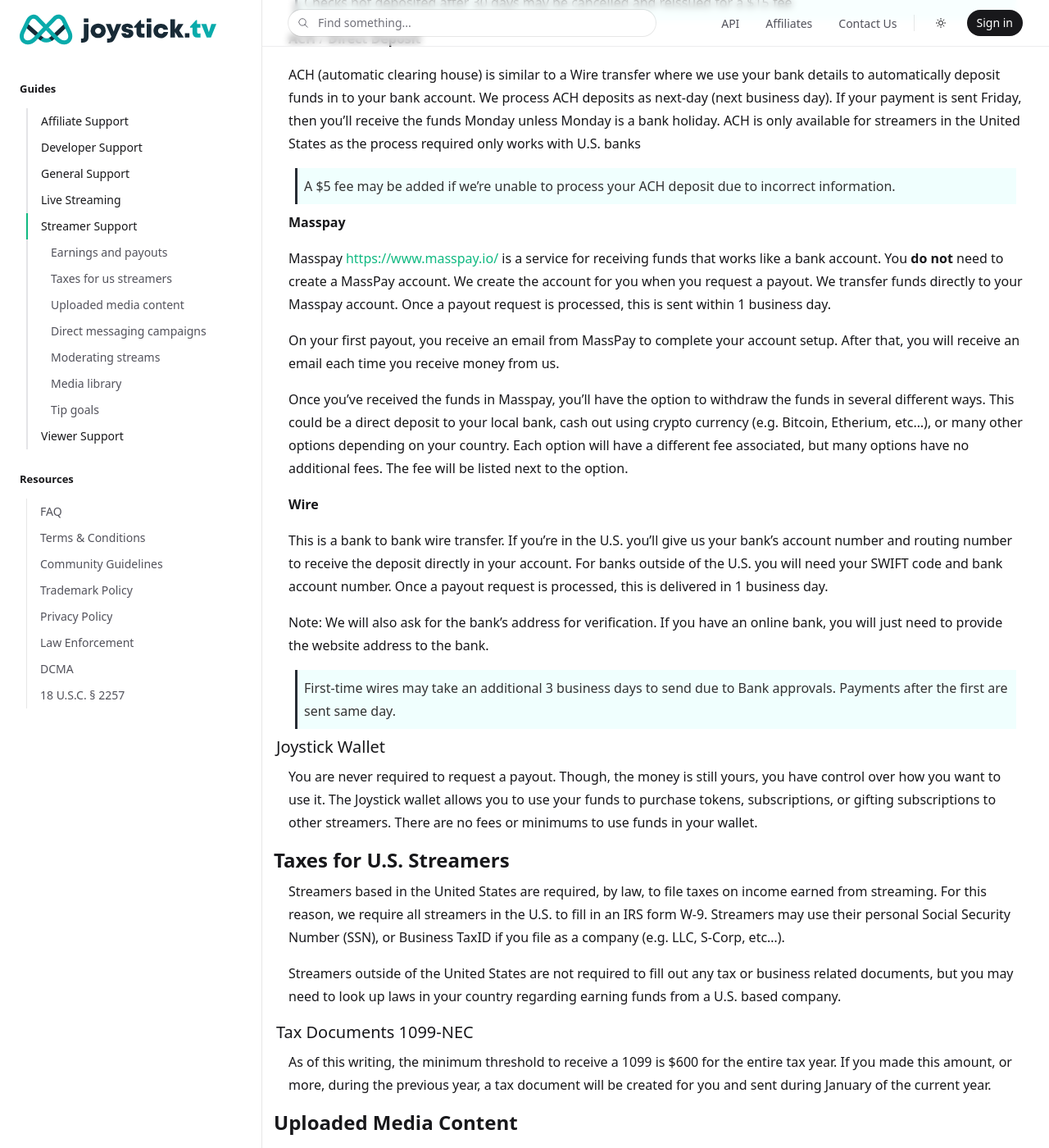
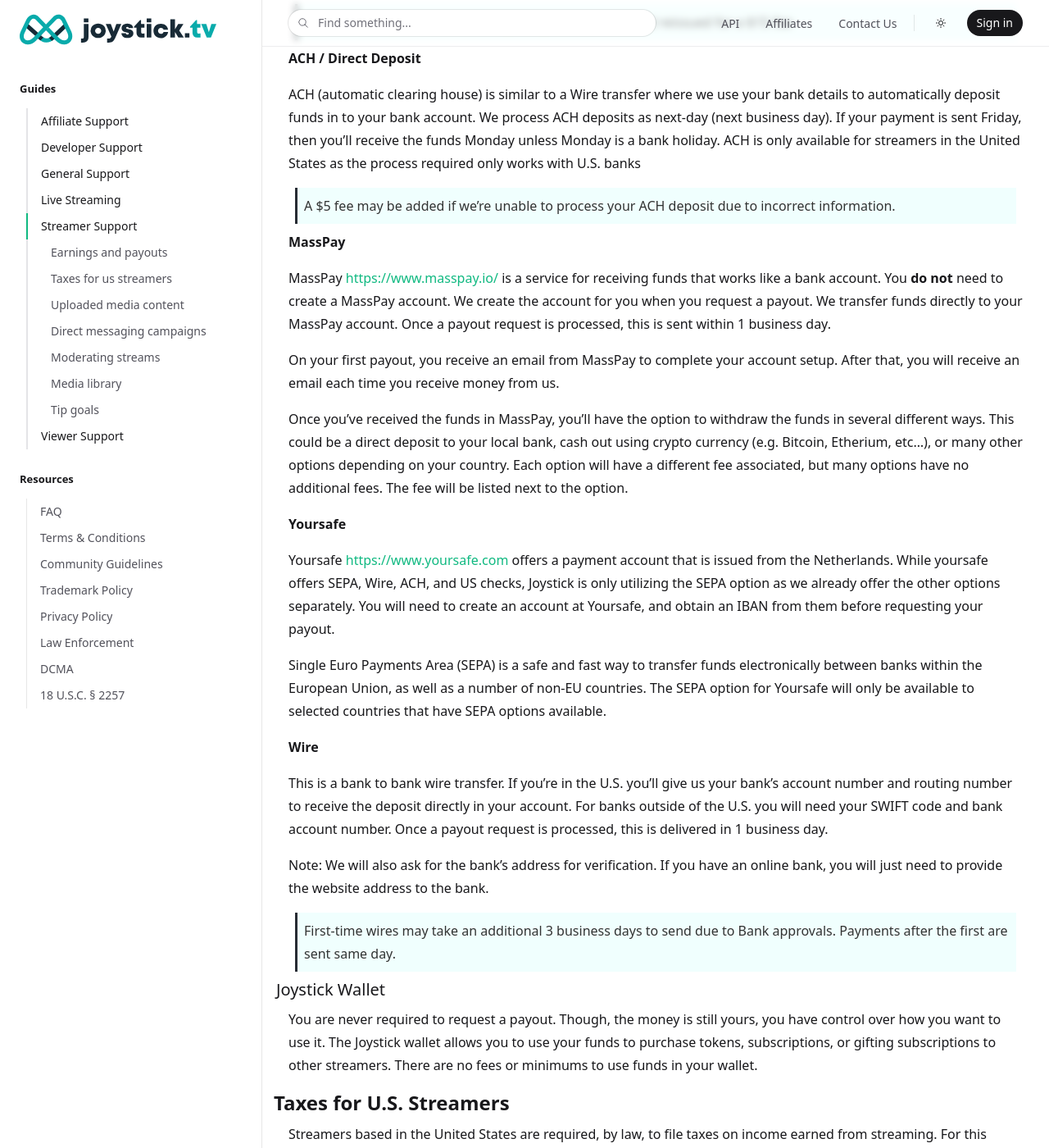
Before and after one commit to joysticktv/joysticktv.github.io, a Jekyll site: the page built from streamer_support.md, in a window 1280 px wide and 1400 px high, scrolled down 1967 px. Shown: the whole window at 82% size. Built offline with Jekyll 4.4.1, drawn with Linux system fonts in a browser that asks for light colours; nearby versions of some CDN libraries; comment, search, counter and statistics services are not loaded; some of the changed text lies outside the part shown.

Commit message:
Adding guides on Yoursafe (#45)

```diff
--- a/streamer_support.md
+++ b/streamer_support.md
@@ -52,7 +52,8 @@
 *Payout Options*
 * **Check** ($50 min / $2 fee)
 * **ACH** ($100 min / $2 fee)
-* **Masspay** ($100 min / $2 fee)
+* **MassPay** ($100 min / $2 fee)
+* **Yoursafe** ($100 min / $2 fee)
 * **Wire** ($400 min / $35 fee)
 * **Joystick Wallet** ($0 min / $0 fee)
 
@@ -83,14 +84,20 @@
 
 > A $5 fee may be added if we’re unable to process your ACH deposit due to incorrect information.
 
-**Masspay**
+**MassPay**
 
-Masspay [https://www.masspay.io/](https://www.masspay.io/) is a service for receiving funds that works like a bank account. You **do not** need to create a MassPay account. We create the account for you when you request a payout. We transfer funds directly to your Masspay account. Once a payout request is processed, this is sent within 1 business day.
+MassPay [https://www.masspay.io/](https://www.masspay.io/) is a service for receiving funds that works like a bank account. You **do not** need to create a MassPay account. We create the account for you when you request a payout. We transfer funds directly to your MassPay account. Once a payout request is processed, this is sent within 1 business day.
 
 On your first payout, you receive an email from MassPay to complete your account setup. After that,
 you will receive an email each time you receive money from us.
 
-Once you've received the funds in Masspay, you'll have the option to withdraw the funds in several different ways. This could be a direct deposit to your local bank, cash out using crypto currency (e.g. Bitcoin, Etherium, etc...), or many other options depending on your country. Each option will have a different fee associated, but many options have no additional fees. The fee will be listed next to the option.
+Once you've received the funds in MassPay, you'll have the option to withdraw the funds in several different ways. This could be a direct deposit to your local bank, cash out using crypto currency (e.g. Bitcoin, Etherium, etc...), or many other options depending on your country. Each option will have a different fee associated, but many options have no additional fees. The fee will be listed next to the option.
+
+**Yoursafe**
+
+Yoursafe [https://www.yoursafe.com](https://www.yoursafe.com) offers a payment account that is issued from the Netherlands. While yoursafe offers SEPA, Wire, ACH, and US checks, Joystick is only utilizing the SEPA option as we already offer the other options separately. You will need to create an account at Yoursafe, and obtain an IBAN from them before requesting your payout.
+
+Single Euro Payments Area (SEPA) is a safe and fast way to transfer funds electronically between banks within the European Union, as well as a number of non-EU countries. The SEPA option for Yoursafe will only be available to selected countries that have SEPA options available.
 
 **Wire**
 
```
